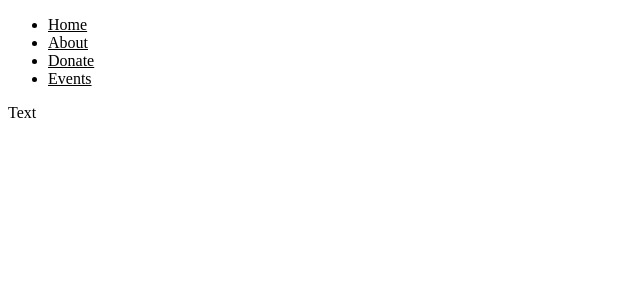
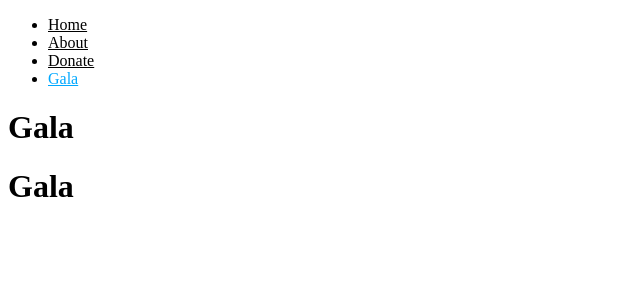
Before and after one commit to AwesomeAdam1/fbla-react-website, a React (Create React App) app: page /gala in a window 1280 px wide. Shown: the top 300 px of the page, without its empty margins (0-640 px from the left). Built offline with nearby package versions, Linux system fonts and the light colour scheme.

Commit message:
Add event stuff

```diff
--- a/src/Pages/App.js
+++ b/src/App.js
@@ -1,8 +1,8 @@
 import { Routes, Route } from 'react-router-dom';
-import Donate from './Donate';
-import About from './About';
-import Gala from './Gala';
-import NavBar from '../Components/NavBar';
+import Donate from './Pages/Donate';
+import About from './Pages/About';
+import Gala from './Pages/Gala';
+import NavBar from './Components/NavBar';
 
 function App() {
     return (
@@ -13,6 +13,7 @@ function App() {
                 <Route path="/about" element={<About />} />
                 <Route path="/gala" element={<Gala />} />
             </Routes>
+            <Gala />
         </>
 
     );
--- /dev/null
+++ b/src/Components/Event.js
@@ -0,0 +1,18 @@
+import DefaultImage from '../Resources/GalaPhoto.jpg'
+
+function Event(props) {
+    return (
+        <>
+            <h1>{props.name}</h1>
+            {props.img}
+
+        </>
+    )
+
+    Event.defaultProps = {
+        name: Event,
+        img: DefaultImageSrc
+    }
+}
+
+export default Event
--- a/src/Components/NavBar.js
+++ b/src/Components/NavBar.js
@@ -14,7 +14,7 @@ const NavBar = () => {
              <NavLink to="/donate">Donate</NavLink>
           </li>
           <li>
-             <NavLink to="/events">Events</NavLink>
+             <NavLink to="/gala">Gala</NavLink>
           </li>
        </ul>
  </nav>
--- a/src/Pages/Gala.js
+++ b/src/Pages/Gala.js
@@ -1,7 +1,15 @@
-function Gala() {
+import Event from '../Components/Event'
+
+function Events() {
     return (
-        <p>Text</p>
+        <>
+            <Event name='Gala' imgSrc='../Resources/GalaPhoto.jpg'/>
+            <Event />
+            <Event />
+            <Event />
+            <Event />
+        </>
     );
 }
 
-export default Gala;
+export default Events;
--- a/src/index.js
+++ b/src/index.js
@@ -1,7 +1,7 @@
 import React from 'react';
 import ReactDOM from 'react-dom/client';
 import './index.css';
-import App from './Pages/App';
+import App from './App';
 import reportWebVitals from './reportWebVitals';
 import { BrowserRouter } from 'react-router-dom';
 
```
Also changed, not shown: src/Pages/Home.jsx (renamed from src/Pages/Home.js), src/Resources/GalaPhoto.jpg (added).
